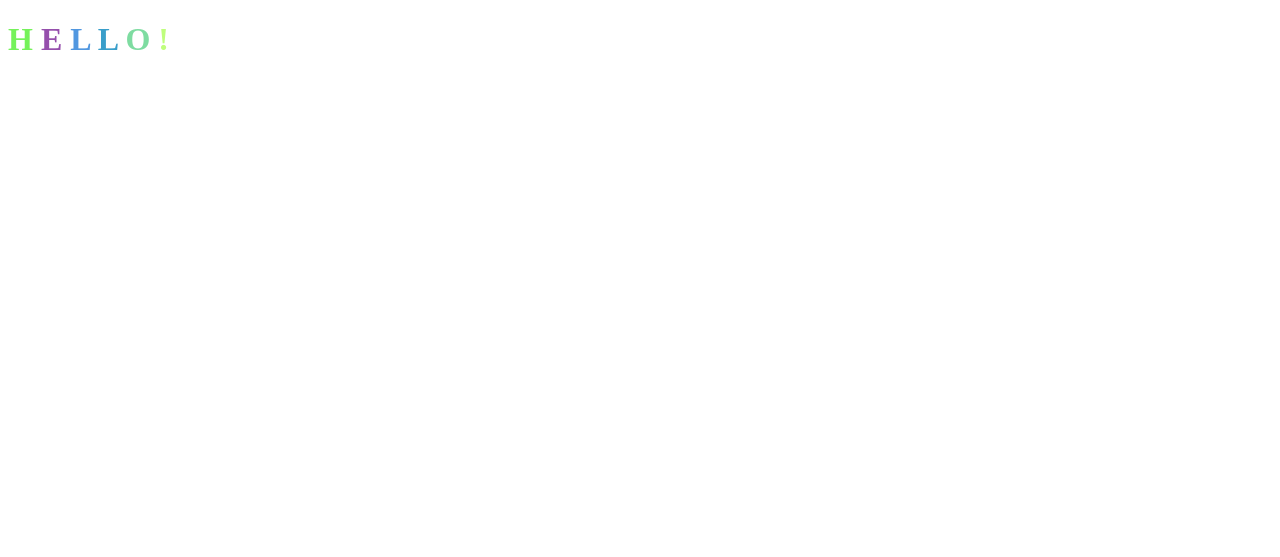
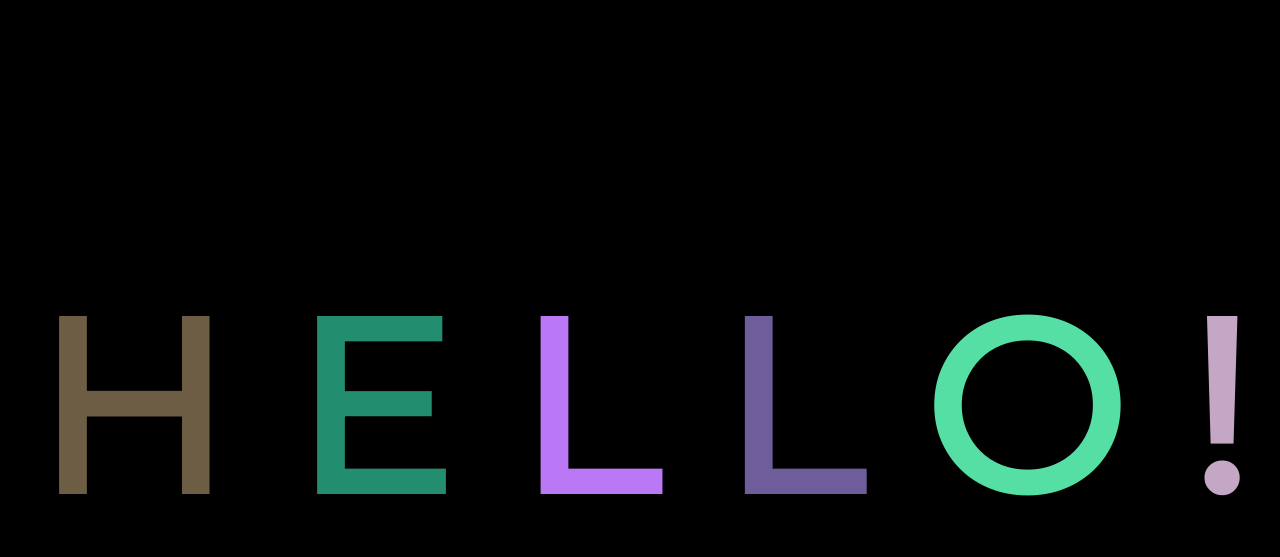
Before and after one commit to prkshadhkr/FirstAnimatedTextGitDemo, a plain HTML site: page index.html in a window 1280 px wide. Drawn offline with Linux system fonts and the light colour scheme.

Commit message:
added basic css file

```diff
--- /dev/null
+++ b/app.css
@@ -0,0 +1,16 @@
+body {
+    display: flex;
+    justify-content: center;
+    align-items: center;
+    height: 100vh;
+    background-color: black;
+}
+
+h1 {
+    font-size: 15rem;
+    font-family: Montserrat;
+}
+
+.letter {
+    transition: color 1000ms;
+}
--- a/app.js
+++ b/app.js
@@ -10,4 +10,4 @@ const intervalId = setInterval(function() {
     for (let letter of letters) {
         letter.style.color = randomRGB();
     }
-}, 500);
+}, 1000);
--- a/index.html
+++ b/index.html
@@ -6,6 +6,8 @@
     <meta name="viewport" content="width=device-width, initial-scale=1.0">
     <meta http-equiv="X-UA-Compatible" content="ie=edge">
     <title>Document</title>
+    <link rel="stylesheet" href="app.css">
+    <link href="https://fonts.googleapis.com/css?family=Montserrat&display=swap" rel="stylesheet">
 </head>
 
 <body>
```
